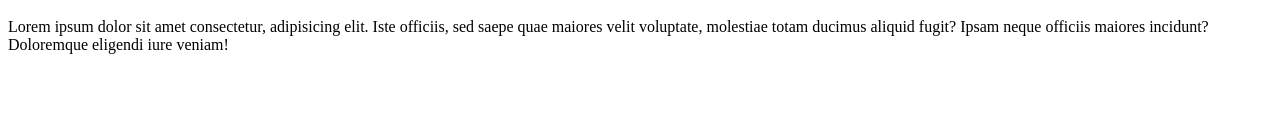
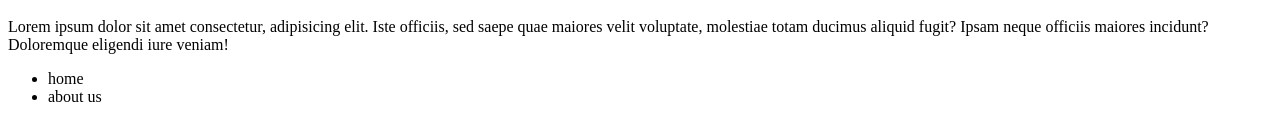
Before and after one commit to Lokasorus/learn-git, a plain HTML site: page index.html in a window 1280 px wide. Shown: the part 136-276 px from the top of the page. Drawn offline with Linux system fonts and the light colour scheme.

Commit message:
add a list

```diff
--- a/index.html
+++ b/index.html
@@ -8,5 +8,9 @@
 <body>
     <h1>Lorem ipsum dolor, sit amet consectetur adipisicing elit. Amet placeat debitis, provident quis, excepturi impedit fuga commodi nesciunt dolor recusandae quam, minima veritatis tenetur consequatur deleniti saepe cumque molestiae ipsa?</h1>
     <p>Lorem ipsum dolor sit amet consectetur, adipisicing elit. Iste officiis, sed saepe quae maiores velit voluptate, molestiae totam ducimus aliquid fugit? Ipsam neque officiis maiores incidunt? Doloremque eligendi iure veniam!</p>
+    <ul>
+        <li>home</li>
+        <li>about us</li>
+    </ul>
 </body>
 </html>
```
